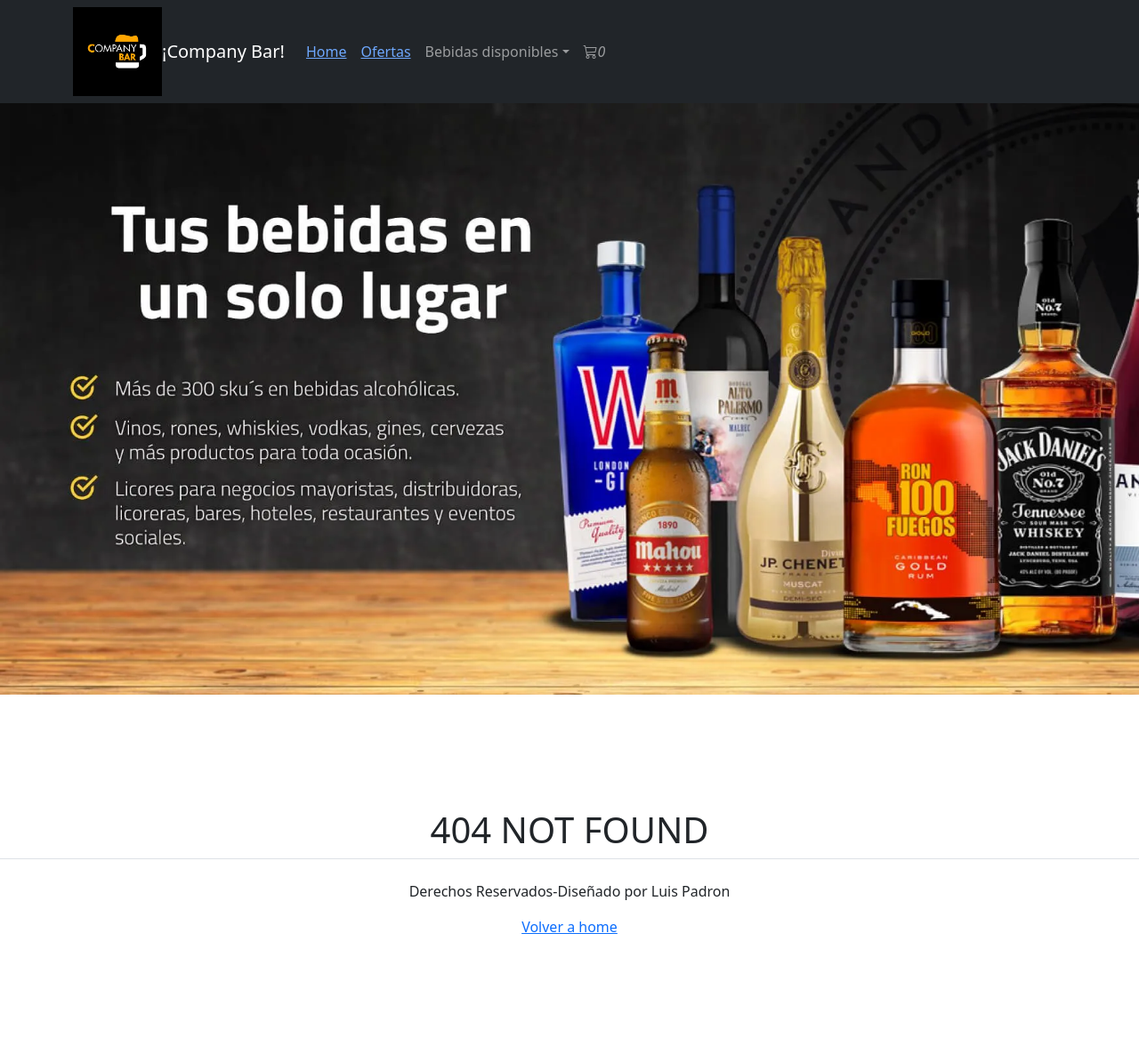
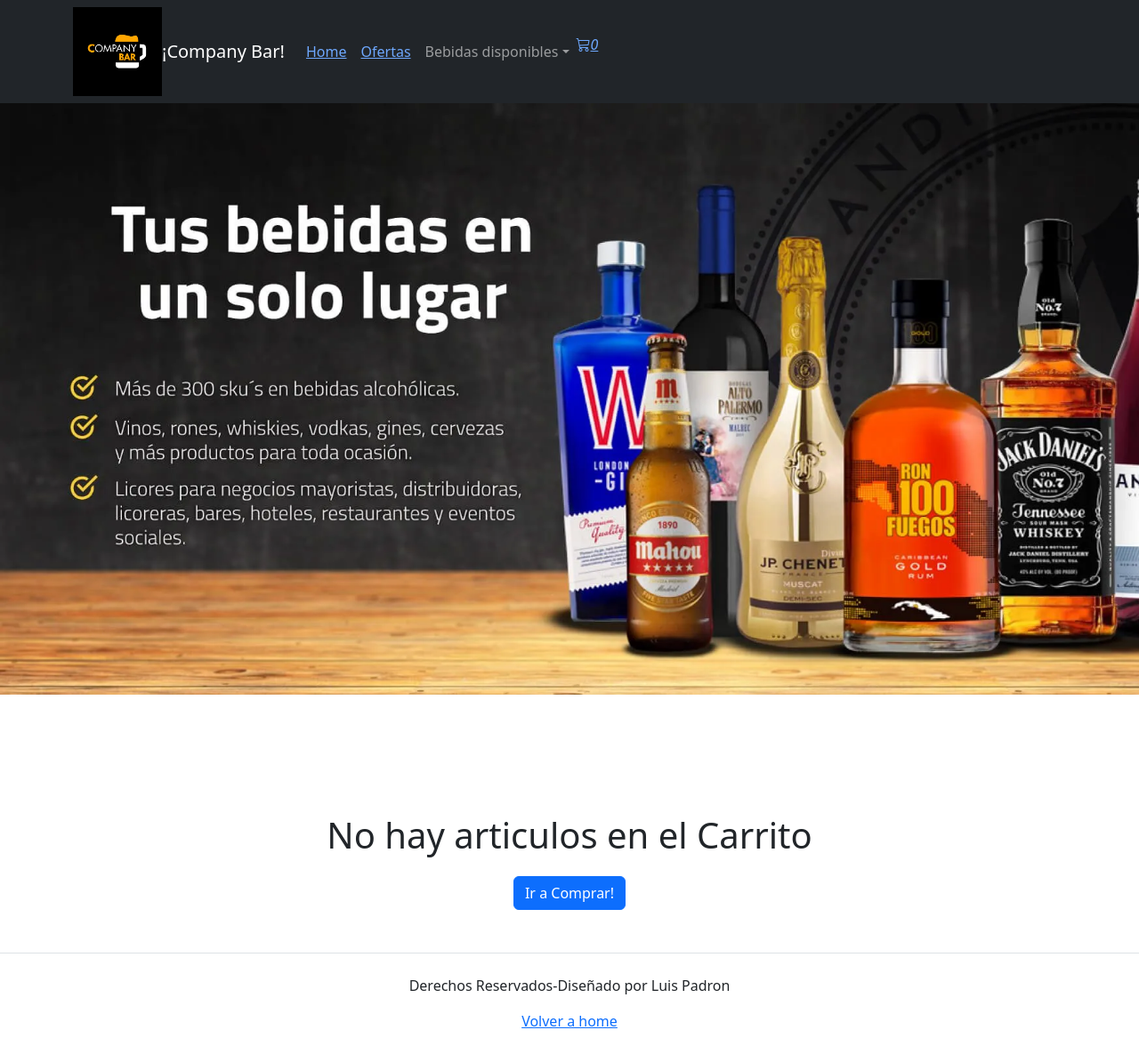
Before and after one commit to luispadronz/FullBebidas, a React (Create React App) app: page /cart in a window 1280 px wide. Before the commit this address had no page. Shown: the top 1176 px of the page at 89% size. Before the commit the page ends 1070 px from the top, so only its background shows below. Built offline with nearby package versions, Linux system fonts and the light colour scheme.

Commit message:
Faltan estilos

```diff
--- a/src/App.js
+++ b/src/App.js
@@ -6,6 +6,7 @@
 import Footer from "./components/Footer/Footer";
 import ItemDetailContainer from "./components/ItemDetailContainer/ItemDetailContainer";
 import { BrowserRouter, Routes, Route } from "react-router-dom";
+import Cart from "./components/Cart/Cart";
 
 function App() {
   return (
@@ -20,6 +21,7 @@
             element={<ItemListContainer />}
           />
           <Route path="/detalle/:detalleId" element={<ItemDetailContainer />} />
+          <Route path="/cart" element={<Cart />} />
           <Route path="*" element={<h1>404 NOT FOUND </h1>} />
         </Routes>
         <Footer />
--- /dev/null
+++ b/src/components/Cart/Cart.js
@@ -0,0 +1,14 @@
+import { Link } from "react-router-dom";
+
+const Cart = () => {
+  return (
+    <>
+      <p className="fs-1">No hay articulos en el Carrito</p>
+      <Link to="/" className="btn btn-primary mb-5">
+        Ir a Comprar!
+      </Link>
+    </>
+  );
+};
+
+export default Cart;
--- a/src/components/ItemListContainer/ItemListContainer.js
+++ b/src/components/ItemListContainer/ItemListContainer.js
@@ -23,13 +23,8 @@
     }
   }, [categoriaId]);
 
-  const onAdd = (cantidad) => {
-    console.log(`Compraste ${cantidad} unidades`);
-  };
-
   return (
     <div>
-      <ItemCount initial={1} stock={100} onAdd={onAdd} />
       <ItemList data={data} />
     </div>
   );
--- a/src/components/NavBar/NavBar.js
+++ b/src/components/NavBar/NavBar.js
@@ -12,7 +12,7 @@
       <Navbar bg="dark" data-bs-theme="dark">
         <Container>
           <img src="companybar.jpg" width="100" />
-          <Navbar.Brand href="#home">¡Company Bar!</Navbar.Brand>
+          <Navbar.Brand href="/">¡Company Bar!</Navbar.Brand>
           <Nav className="me-auto">
             <NavLink>
               {" "}
@@ -74,10 +74,10 @@
                 </NavLinkReact>
               </NavDropdown.Item>
             </NavDropdown>
-            <Nav.Link href="#deets">
+            <NavLinkReact to="/cart">
               {" "}
               <CartWidget />
-            </Nav.Link>
+            </NavLinkReact>
           </Nav>
         </Container>
       </Navbar>
```
